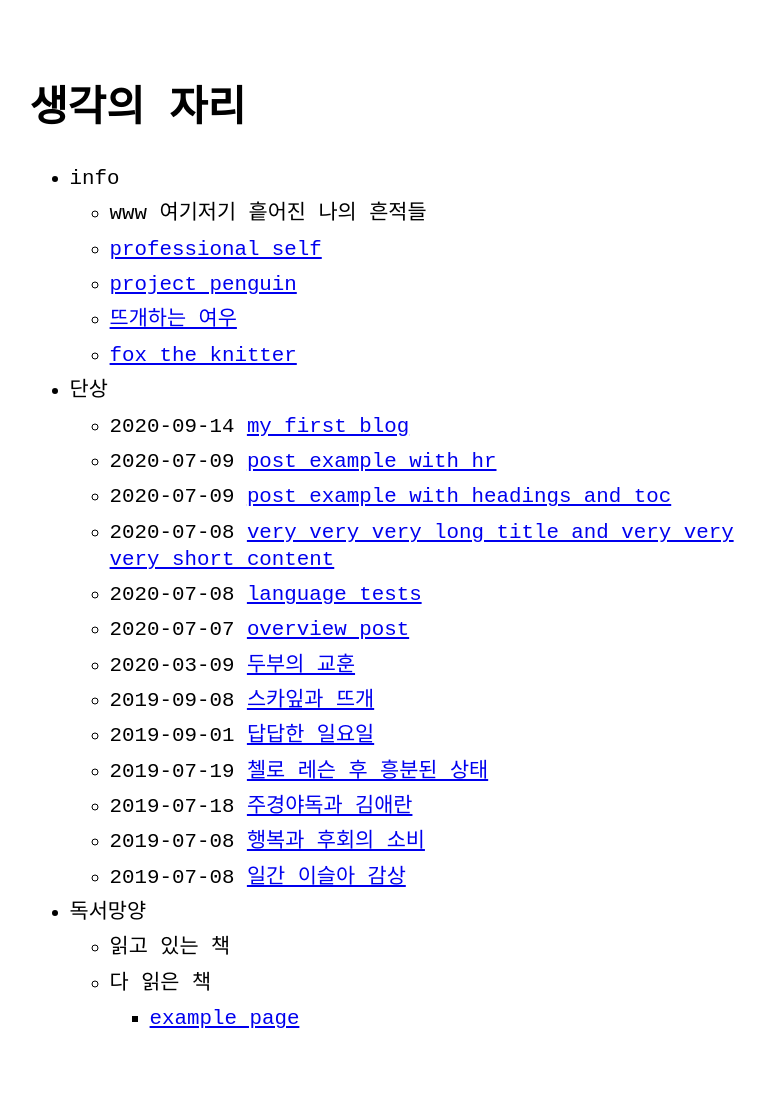
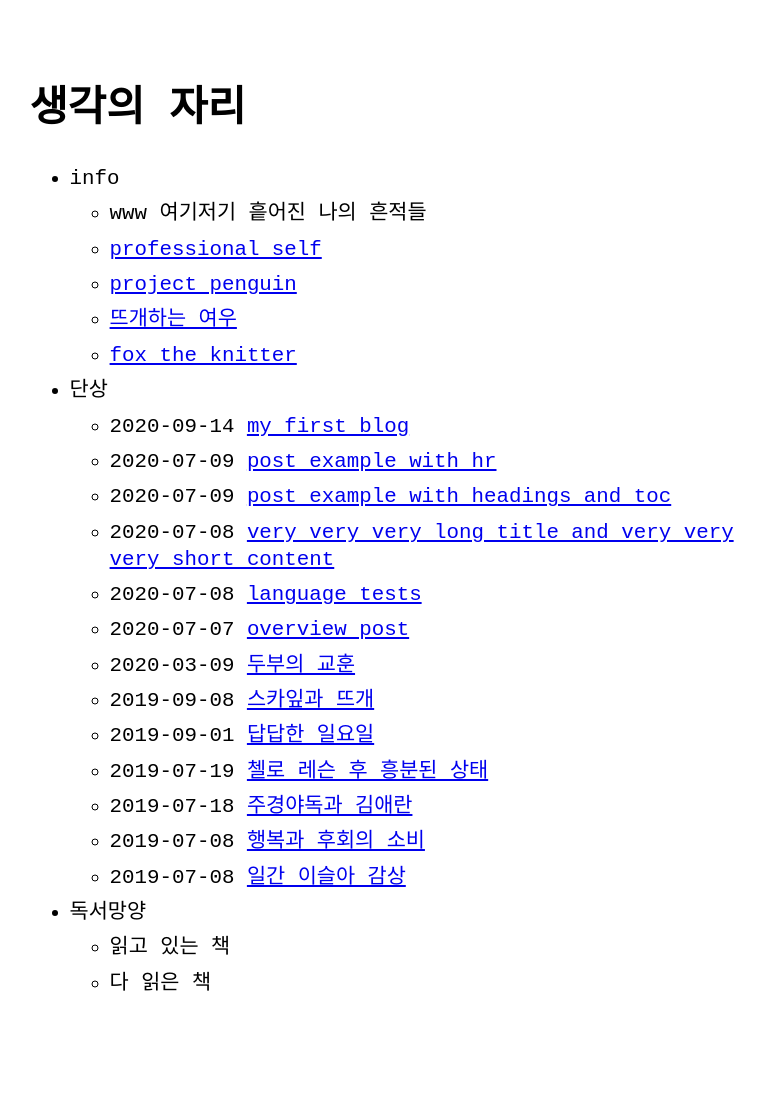
Before and after one commit to chaee/chaee.github.io, a Jekyll site: the page built from index.md, in a window 1280 px wide. Shown: the whole page, without its empty margins (236-1001 px from the left). Built offline with Jekyll 4.4.1, drawn with Linux system fonts in a browser that asks for light colours; after the commit the page ends 1080 px from its top, so only the background shows below that.

```diff
--- a/_data/menu.yml
+++ b/_data/menu.yml
@@ -31,6 +31,3 @@ entries:
         url: false
       - title: 다 읽은 책
         url: false
-        entries:
-          - title: example page
-            url: about
```
